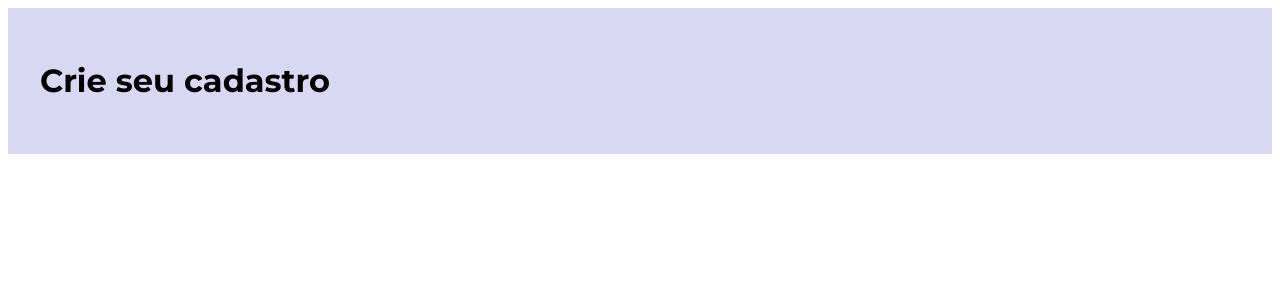
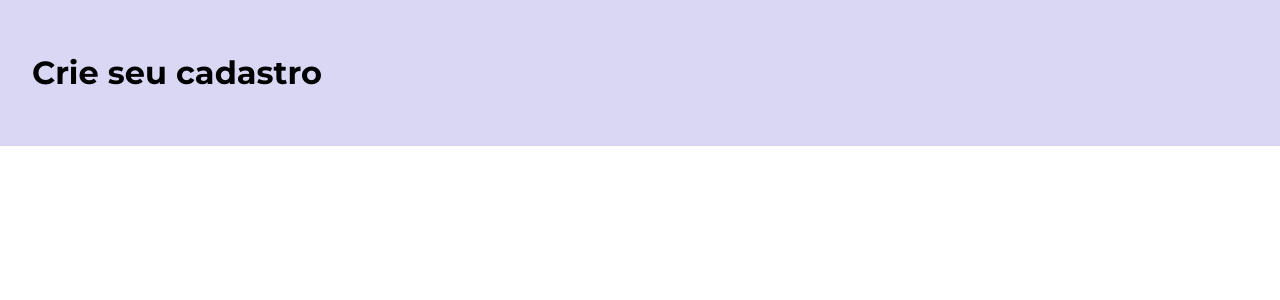
Before and after one commit to viniciosneves/freelando-base, a React (Vite) app: page / in a window 1280 px wide. Shown: the top 300 px of the page. Built offline with nearby package versions, Linux system fonts and the light colour scheme.

Commit message:
temificando o projeto

```diff
--- a/src/App.jsx
+++ b/src/App.jsx
@@ -1,14 +1,15 @@
 import Card from "./components/Card"
 import GlobalStyles from "./theme/GlobalStyles"
+import DSThemeProvider from "./theme/Provider"
 
 function App() {
   return (
-    <div>
+    <DSThemeProvider>
       <GlobalStyles />
       <Card>
         <h1>Crie seu cadastro</h1>
       </Card>
-    </div>
+    </DSThemeProvider>
   )
 }
 
--- a/src/components/Card/Card.jsx
+++ b/src/components/Card/Card.jsx
@@ -1,7 +1,7 @@
 import styled from '@emotion/styled'
 
 const StyledCard = styled.div`
-    background: #D9D7F4;
+    background: ${props => props.theme.colors.secondary};
     padding: 32px;
 `
 
--- a/src/theme/GlobalStyles/GlobalStyles.jsx
+++ b/src/theme/GlobalStyles/GlobalStyles.jsx
@@ -1,10 +1,13 @@
-import { css, Global } from "@emotion/react"
+import { Global } from "@emotion/react"
 
-const styles = css`
-    * {
-        font-family: 'Montserrat', sans-serif;
+const styles = theme => ({
+    html: {
+        fontFamily: theme.font.primary
+    },
+    body: {
+        margin: 0
     }
-`
+})
 
 export const GlobalStyles = () => {
     return (<Global styles={styles} />)
--- /dev/null
+++ b/src/theme/Provider/DSThemeProvider.jsx
@@ -0,0 +1,18 @@
+import { ThemeProvider } from '@emotion/react'
+
+const theme = {
+    font: {
+        primary: "'Montserrat', sans-serif",
+    },
+    colors: {
+        secondary: '#D9D7F4'
+    }
+}
+
+export const DSThemeProvider = ({ children }) => {
+    return (
+        <ThemeProvider theme={theme}>
+            {children}
+        </ThemeProvider>
+    )
+}
--- /dev/null
+++ b/src/theme/Provider/index.jsx
@@ -0,0 +1,3 @@
+import { DSThemeProvider } from "./DSThemeProvider";
+
+export default DSThemeProvider
```
